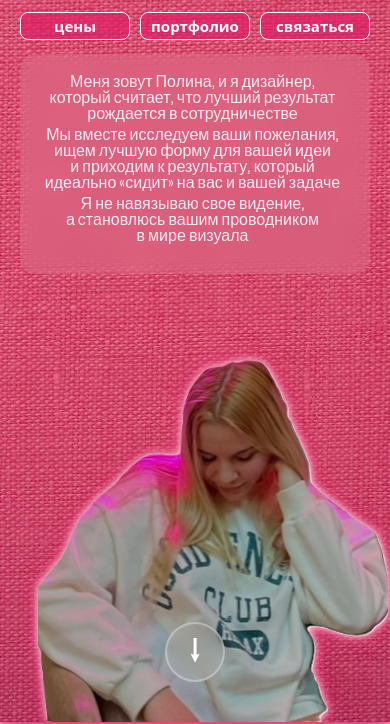
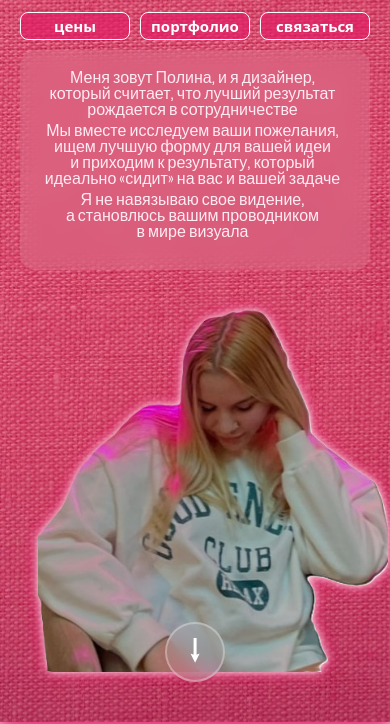
Before and after one commit to xmaryee/pricelistpolina, a plain HTML site: page index.html in a window 390 px wide. Shown: the part 122-846 px from the top of the page. Drawn offline with Linux system fonts and the light colour scheme; a script that the page names is missing; a web font is replaced by a local one.

Commit message:
Add files via upload

```diff
--- a/animation.css
+++ b/animation.css
@@ -439,6 +439,7 @@
 /* Плавная прокрутка */
 html {
     scroll-behavior: smooth;
+    scroll-padding-top: 20px;
 }
 
 /* Микро-анимации для иконок */
--- a/media.css
+++ b/media.css
@@ -184,11 +184,36 @@
 @media (max-width:430px){
     .header__text-block{
     line-height: 1;
-}
+    position: relative; /* Убираем абсолютное позиционирование */
+    right: auto;
+    margin-bottom: 20px;
+    }
 
     .header__img{
         clip-path: none;
         bottom: 0;
+        max-height: 70vh;
+        position: relative;
+        bottom: -10px;
+    }
+
+    .header__descr-last{
+        max-width: 100%; /* Убираем ограничение ширины */
+    }
+
+    .header__about{
+        display: flex;
+        flex-direction: column;
+    }
+
+    .header__buttons{
+        margin-bottom: 10px;
+    }
+
+    .header{
+        height: auto; /* Убираем фиксированную высоту */
+        min-height: 100vh; /* Но не меньше экрана */
+        padding-bottom: 20px; /* Добавляем отступ снизу */
     }
 
 
@@ -204,4 +229,12 @@
     .full__price{
         font-weight: 500;
     }
+
+    .header{
+        height: auto; /* Убираем фиксированную высоту */
+        min-height: 100vh; /* Но не меньше экрана */
+        padding-bottom: 20px; /* Добавляем отступ снизу */
+    }
+
+
 }
```
